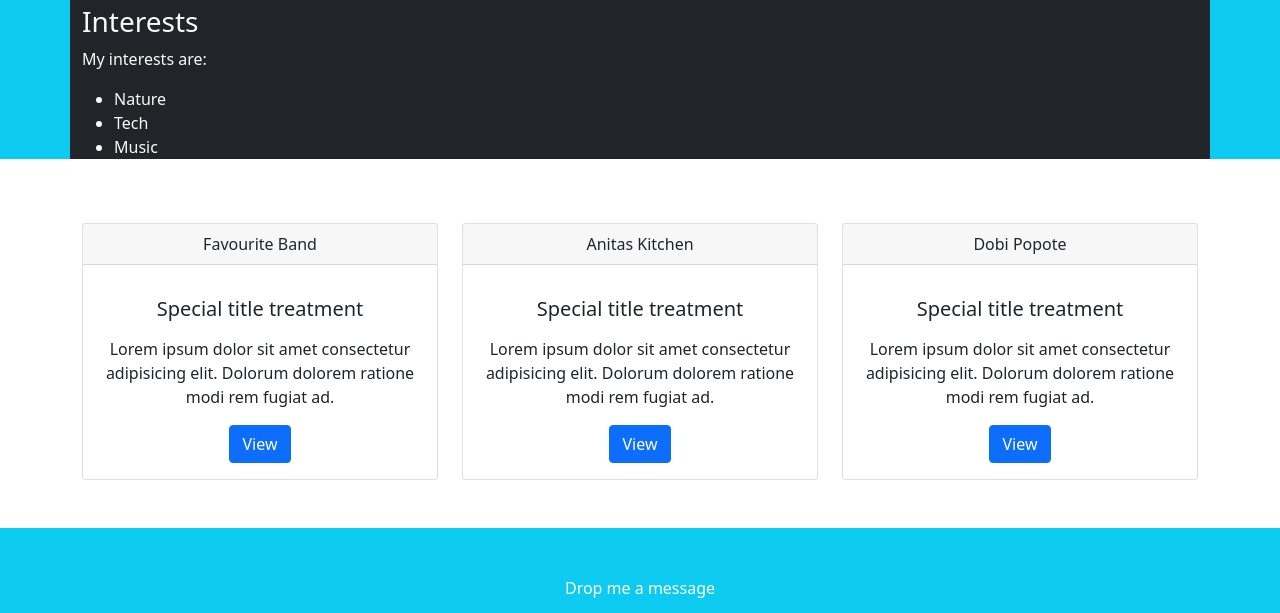
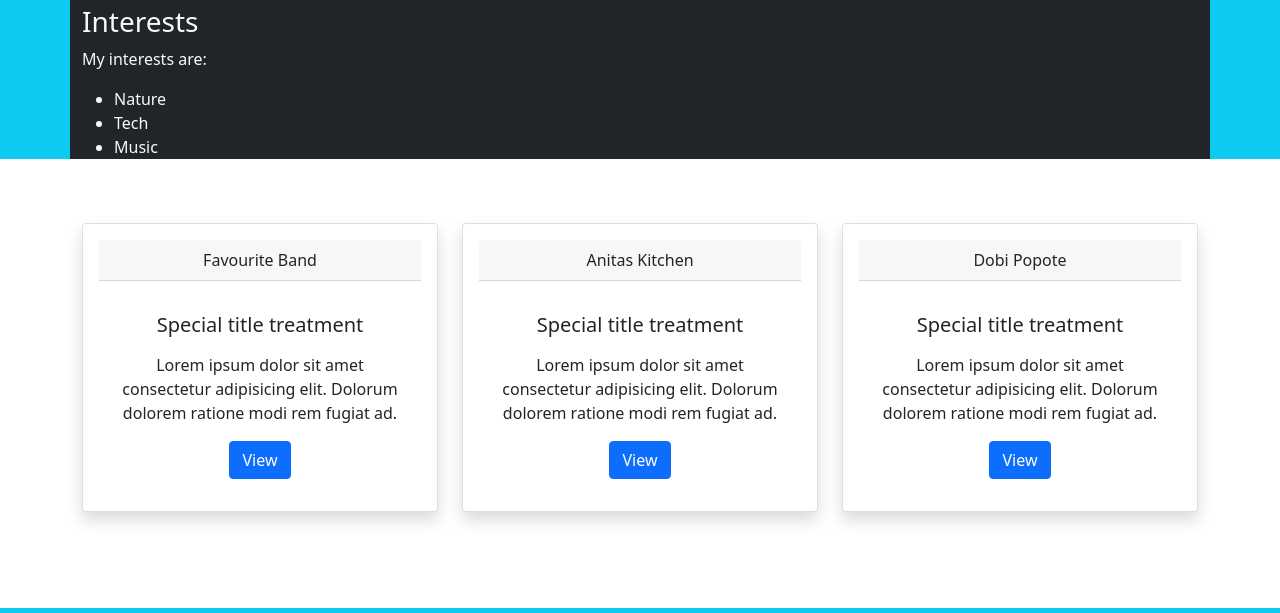
Before and after one commit to ikinoti/portfolio, a plain HTML site: page index.html in a window 1280 px wide. Shown: the part 916-1529 px from the top of the page. Drawn offline with nearby package versions, Linux system fonts and the light colour scheme.

Commit message:
Add box shadow for cards in project section

```diff
--- a/index.html
+++ b/index.html
@@ -71,8 +71,8 @@
 <section class="p-5">
   <div class="container">
     <div class="row text-center">
-      <div class="col-md">
-        <div class="card">
+      <div class="col-md ">
+        <div class="card shadow p-3 mb-5 bg-body rounded">
           <div class="card-header mb-3">
             Favourite Band
           </div>
@@ -84,7 +84,7 @@
         </div>
       </div>
       <div class="col-md">
-        <div class="card">
+        <div class="card shadow p-3 mb-5 bg-body rounded">
           <div class="card-header mb-3">
             Anitas Kitchen
           </div>
@@ -96,7 +96,7 @@
         </div>
       </div>
       <div class="col-md">
-        <div class="card">
+        <div class="card shadow p-3 mb-5 bg-body rounded">
           <div class="card-header mb-3">
             Dobi Popote
           </div>
@@ -124,6 +124,9 @@
   </div>
 
 </section>
+<footer>
+
+</footer>
 
 
   <script src="https://cdn.jsdelivr.net/npm/bootstrap@5.0.2/dist/js/bootstrap.bundle.min.js" integrity="sha384-MrcW6ZMFYlzcLA8Nl+NtUVF0sA7MsXsP1UyJoMp4YLEuNSfAP+JcXn/tWtIaxVXM" crossorigin="anonymous"></script>
```
